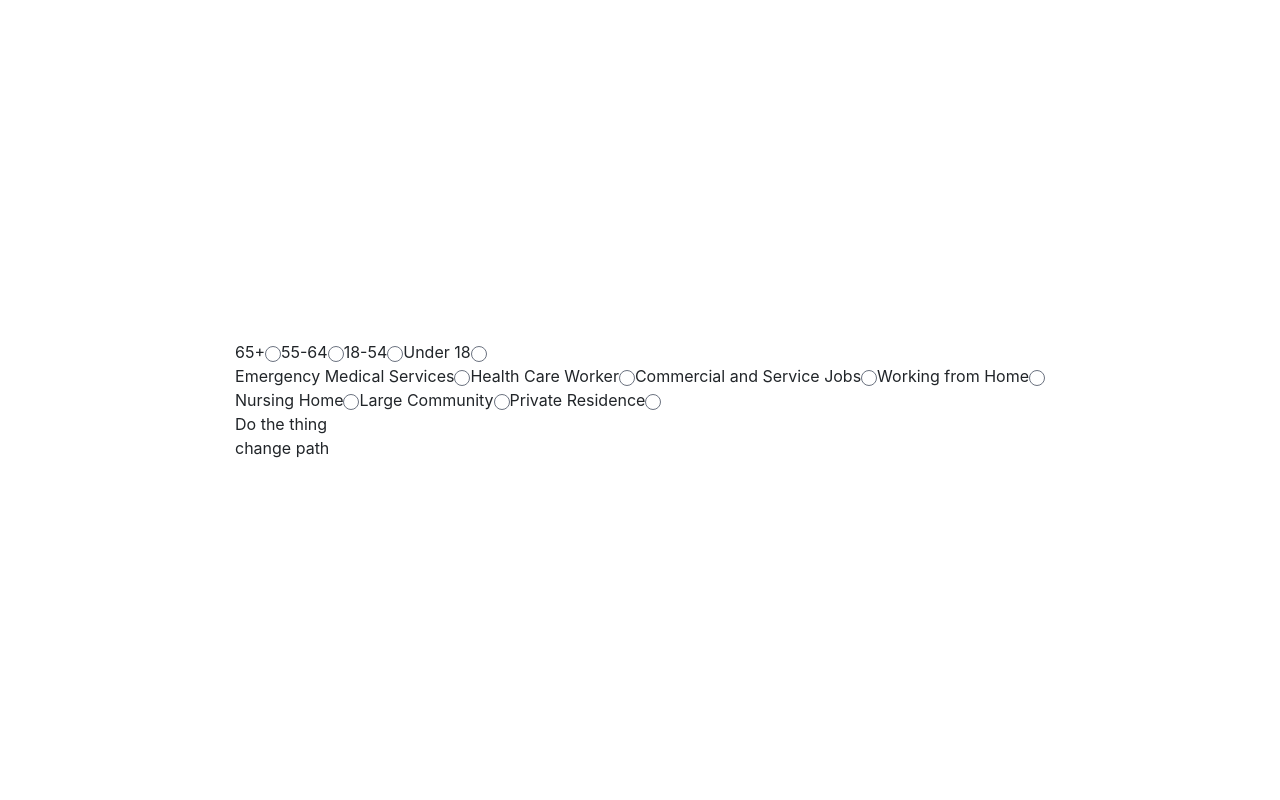
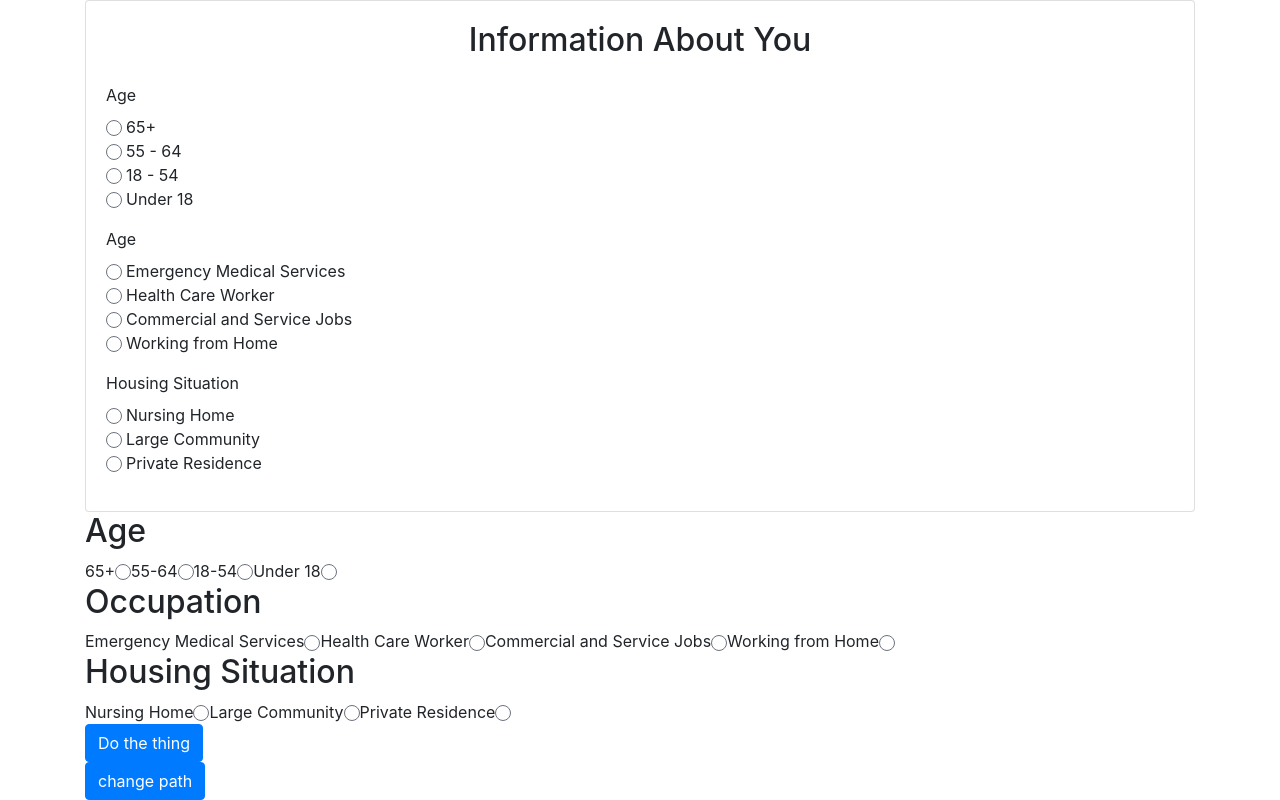
Before and after one commit to vkelkar1999/TensorBros, a React (Create React App) app in the folder FrontEnd/vaci-date/: page / in a window 1280 px wide. Built offline with nearby package versions, Linux system fonts and the light colour scheme; what @tailwindcss/typography would draw is missing.

Commit message:
Style changes

```diff
--- a/FrontEnd/vaci-date/src/App.js
+++ b/FrontEnd/vaci-date/src/App.js
@@ -17,7 +17,7 @@ import Home from './Home';
 
     render() {
       return (
-        <Container className='d-flex align-items-center justify-content-center' style = {{minHeight: "100vh"}}>
+        <Container className='d-flex align-items-start justify-content-center' style = {{minHeight: "100vh"}}>
           <Router>
             <Switch>
               <Route exact path='/' component={Home}/>
--- a/FrontEnd/vaci-date/src/Home.js
+++ b/FrontEnd/vaci-date/src/Home.js
@@ -1,5 +1,5 @@
 import { Component, React, useState } from 'react';
-
+import {Button, Form, Card} from 'react-bootstrap';
 
 
 const rankings = ['1A', '1B', '1C', '2', '3']
@@ -20,7 +20,7 @@ class Home extends Component {
     }
 
     handleChange = (event) => {
-      console.log('I was triggered during render')
+      console.log(event.target.value)
       this.setState({
         [event.target.name]:event.target.value
       })
@@ -38,8 +38,107 @@ class Home extends Component {
 
     render() {
       return (
-        <div>
-        <form onSubmit={this.handleSubmit}>
+        <div className="w-100">
+            <Card>
+                <Card.Body>
+                    <h2 className="text-center mb-4">Information About You</h2>
+                    <Form onSubmit={this.handleSubmit}>
+                        <Form.Group id="Age">
+                            <Form.Label>Age</Form.Label>
+                                <Form.Check
+                                    value="1B"
+                                    name="age"
+                                    label="65+"
+                                    type="radio"
+                                    onChange={this.handleChange}
+                                />
+
+                                <Form.Check
+                                    value="1C"
+                                    name="age"
+                                    label="55 - 64"
+                                    type="radio"
+                                    onChange={this.handleChange}
+                                />
+                                <Form.Check
+                                    value="2"
+                                    name="age"
+                                    label="18 - 54"
+                                    type="radio"
+                                    onChange={this.handleChange}
+                                />
+                                <Form.Check
+                                    value="3"
+                                    name="age"
+                                    label="Under 18"
+                                    type="radio"
+                                    onChange={this.handleChange}
+                                />
+                        </Form.Group>
+                    <Form.Group id="Job">
+                            <Form.Label>Age</Form.Label>
+                                <Form.Check
+                                    label="Emergency Medical Services"
+                                    value="1A"
+                                    name="job"
+                                    type="radio"
+                                    onChange={this.handleChange}
+                                />
+
+                                <Form.Check
+                                    label="Health Care Worker"
+                                    value="1B"
+                                    name="job"
+                                    type="radio"
+                                    onChange={this.handleChange}
+                                />
+
+                                <Form.Check
+                                    label="Commercial and Service Jobs"
+                                    value="1C"
+                                    name="job"
+                                    type="radio"
+                                    onChange={this.handleChange}
+                                />
+                                <Form.Check
+                                    label="Working from Home"
+                                    value="3"
+                                    name="job"
+                                    type="radio"
+                                    onChange={this.handleChange}
+                                />
+                        </Form.Group>
+                        <Form.Group id="House">
+                            <Form.Label>Housing Situation</Form.Label>
+                                <Form.Check
+                                    label="Nursing Home"
+                                    value="1A"
+                                    name="house"
+                                    type="radio"
+                                    onChange={this.handleChange}
+                                />
+
+                                <Form.Check
+                                    label="Large Community"
+                                    value="1C"
+                                    name="job"
+                                    type="radio"
+                                    onChange={this.handleChange}
+                                />
+
+                                <Form.Check
+                                    label="Private Residence"
+                                    value="3"
+                                    name="job"
+                                    type="radio"
+                                    onChange={this.handleChange}
+                                />
+                        </Form.Group>
+                    </Form>
+                </Card.Body>
+            </Card>
+        <Form onSubmit={this.handleSubmit}>
+        <h2>Age</h2>
           <div className="radio-buttons">
             65+
             <input
@@ -70,6 +169,7 @@ class Home extends Component {
               onChange={this.handleChange}
             />
             </div>
+        <h2>Occupation</h2>
             <div className="radio-buttons">
             Emergency Medical Services
             <input
@@ -100,6 +200,7 @@ class Home extends Component {
               onChange={this.handleChange}
             />
             </div>
+        <h2>Housing Situation</h2>
             <div className="radio-buttons">
             Nursing Home
             <input
@@ -124,12 +225,12 @@ class Home extends Component {
             />
             </div>
 
-          <button type="submit">Do the thing</button>
-        </form>
+          <Button type="submit">Do the thing</Button>
+        </Form>
 
-        <button onClick={() => this.nextPath('./moreInfo') }>
+        <Button onClick={() => this.nextPath('./moreInfo') }>
         change path
-      </button>
+      </Button>
         </div>
       );
     }
--- a/FrontEnd/vaci-date/src/moreInfo.js
+++ b/FrontEnd/vaci-date/src/moreInfo.js
@@ -1,5 +1,5 @@
 import {Component, React} from 'react';
-
+import {Form} from 'react-bootstrap';
 
 
 
@@ -29,7 +29,9 @@ class moreInfo extends Component {
     render(){
       return(
         <div>
-          Hello
+          <Form>
+
+          </Form>
         </div>
       )
     }
```
Also changed, not shown: 1 other file (tests, documents, lock files or other folders).
